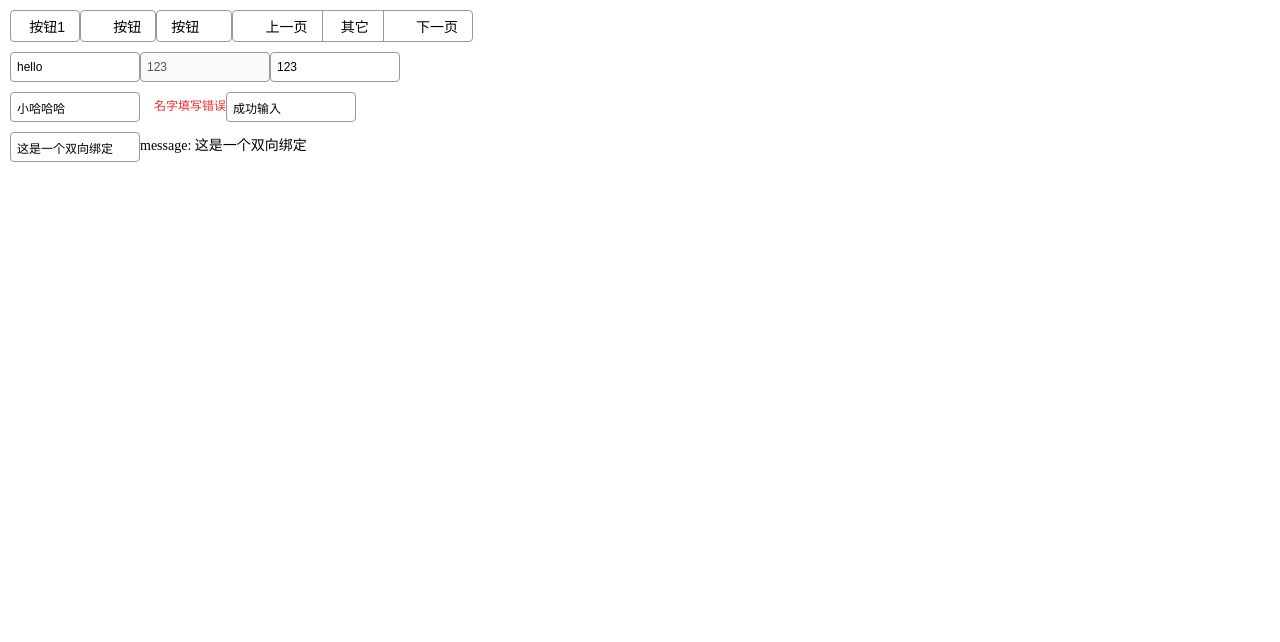
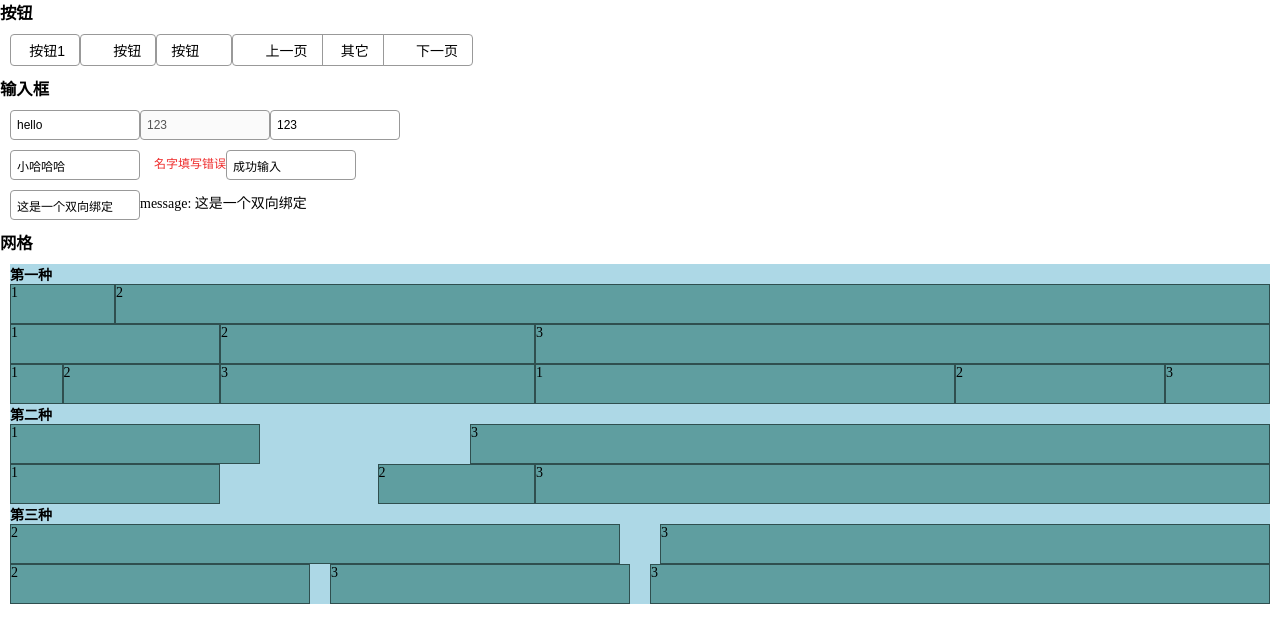
Before and after one commit to YukiGuo/kakaUI, a Vue app: page / in a window 1280 px wide. Shown: the top 642 px of the page. Built offline with nearby package versions, Linux system fonts and the light colour scheme.

Commit message:
完成Gird组件

```diff
--- a/src/app.vue
+++ b/src/app.vue
@@ -1,5 +1,6 @@
 <template>
     <div>
+        <h3>按钮</h3>
         <div class="box">
             <k-button :loading="loading1" @click="loading1=!loading1">按钮1</k-button>
             <k-button icon-name="setting">按钮</k-button>
@@ -11,6 +12,7 @@
                 <k-button icon-name="right">下一页</k-button>
             </k-button-group>
         </div>
+        <h3>输入框</h3>
         <div class="box">
             <k-input value="hello"> </k-input>
             <k-input value="123" disabled > </k-input>
@@ -20,9 +22,50 @@
             <k-input value="小哈哈哈" error="名字填写错误"> </k-input>
             <k-input :value="value" value="成功输入" success/>
         </div>
-        <div class="box">
+        <div class="box" >
             <k-input v-model="message"> </k-input>
             <span>message: {{message}}</span>
+        </div>
+        <h3>网格</h3>
+        <div class="box" style=" background: lightblue;">
+            <h4>第一种</h4>
+            <k-row>
+                <k-col span="2">1 </k-col>
+                <k-col span="22"> 2</k-col>
+            </k-row>
+            <k-row>
+                <k-col span="4">1 </k-col>
+                <k-col span="6"> 2</k-col>
+                <k-col :span=14> 3</k-col>
+            </k-row>
+            <k-row>
+                <k-col span="1">1 </k-col>
+                <k-col span="3"> 2</k-col>
+                <k-col :span=6> 3</k-col>
+                <k-col span="8">1 </k-col>
+                <k-col span="4"> 2</k-col>
+                <k-col :span=2> 3</k-col>
+            </k-row>
+            <h4>第二种</h4>
+            <k-row >
+                <k-col span="5" offset="4">1 </k-col>
+                <k-col :span=16> 3</k-col>
+            </k-row>
+            <k-row >
+                <k-col span="4" offset="3">1 </k-col>
+                <k-col span="3"> 2</k-col>
+                <k-col :span=14> 3</k-col>
+            </k-row>
+            <h4>第三种</h4>
+            <k-row gutter="40">
+                <k-col span="12" > 2</k-col>
+                <k-col span=12 > 3</k-col>
+            </k-row>
+            <k-row gutter="20">
+                <k-col span="6" > 2</k-col>
+                <k-col span=6> 3</k-col>
+                <k-col span=12 > 3</k-col>
+            </k-row>
         </div>
     </div>
 </template>
--- /dev/null
+++ b/src/gird/KCol.vue
@@ -0,0 +1,66 @@
+<template>
+    <div
+            class="col"
+            :class="colClass"
+            :style="colStyle"
+    >
+        <div class="col-item">
+        <slot > </slot>
+        </div>
+    </div>
+</template>
+
+<script lang='js'>
+    export default {
+        name: 'KCol',
+        props:{
+           span:{
+               type:[String,Number]
+           },
+           offset:{
+               type:[String,Number]
+           },
+        },
+        data(){
+            return{
+                gutter:'',
+            }
+        },
+        computed:{
+            colClass(){
+                return [`col-${this.span}`,this.offset&&`offset-${this.offset}`,this.gutter&&`gutter-${this.gutter}`]
+            },
+            colStyle(){
+                return{
+                    paddingLeft: this.gutter/2+'px',paddingRight: this.gutter/2+'px'
+                }
+            }
+        },
+
+    };
+</script>
+
+<style lang='scss' scoped>
+.col{
+    width:50%;
+    justify-content:center;
+    $base-color: #036;
+    >.col-item{
+        background: cadetblue;
+        height: 40px;
+       border: 0.5px solid darkslategrey;
+
+    }
+    @for $n from 1 through 24 {
+        &.col-#{$n} {
+           width:  ($n/24)*100%
+        }
+    }
+
+    @for $n from 1 through 24 {
+        &.offset-#{$n} {
+            margin-right:  ($n/24)*100%
+        }
+    }
+}
+</style>
--- /dev/null
+++ b/src/gird/KRow.vue
@@ -0,0 +1,37 @@
+<template>
+    <div
+            class="row"
+            :style="rowStyle"
+    >
+      <slot> </slot>
+    </div>
+</template>
+
+<script lang='js'>
+    export default {
+        name: 'KRow',
+        props:{
+            gutter:{
+                type:[String,Number]
+            }
+        },
+        computed:{
+            rowStyle(){
+                return{
+                    marginLeft:-this.gutter/2+'px',marginRight:-this.gutter/2+'px'
+                }
+            }
+        },
+        mounted() {
+            this.$children.forEach((vm)=>{
+                vm.gutter=this.gutter
+            })
+        }
+    };
+</script>
+
+<style lang='scss' scoped>
+.row{
+    display: flex;
+}
+</style>
--- a/src/main.js
+++ b/src/main.js
@@ -4,11 +4,15 @@ import KButton from './button/KButton';
 import Icon from "./Icon";
 import KButtonGroup from "./button/KButtonGroup";
 import KInput from "./input/KInput"
+import KRow from "./gird/KRow"
+import KCol from "./gird/KCol"
 Vue.component('Icon', Icon);
 Vue.component('k-button-group', KButtonGroup);
 Vue.component('k-button', KButton);
 Vue.component('k-input', KInput);
 Vue.component('App', App);
+Vue.component('k-row',KRow)
+Vue.component('k-col',KCol)
 Vue.config.productionTip = false
 new Vue({
     el:"#app",
```
